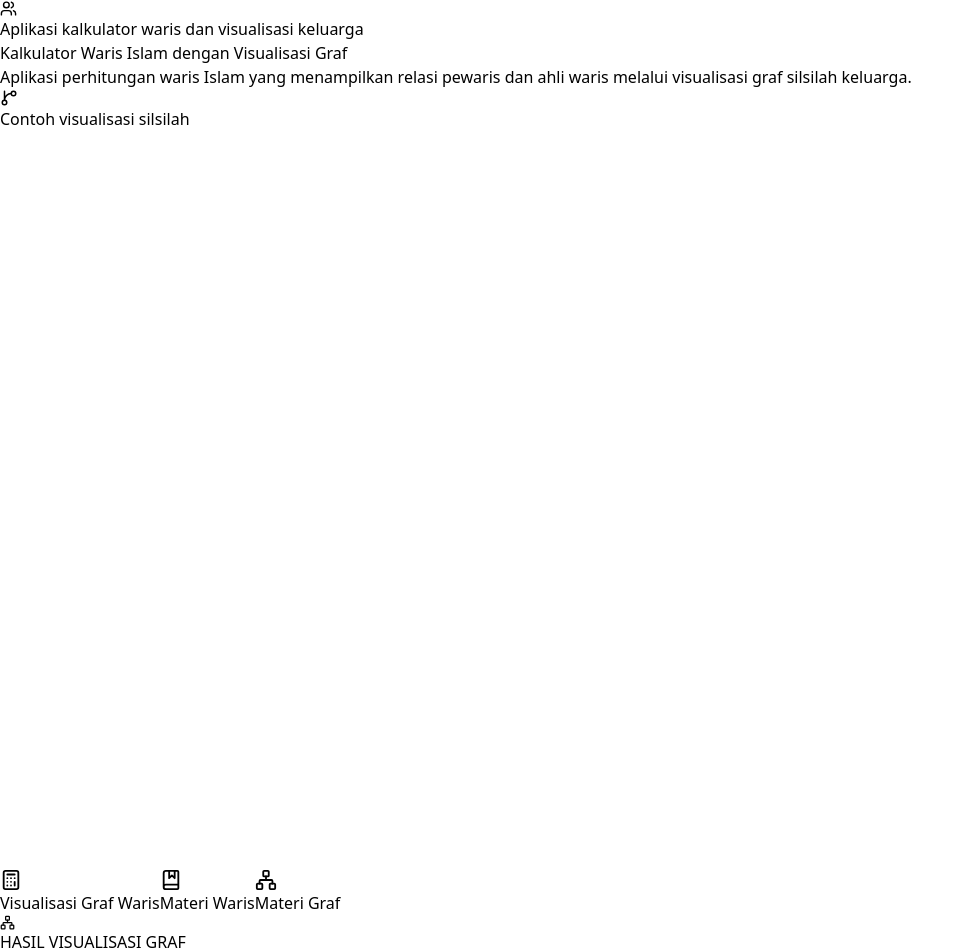
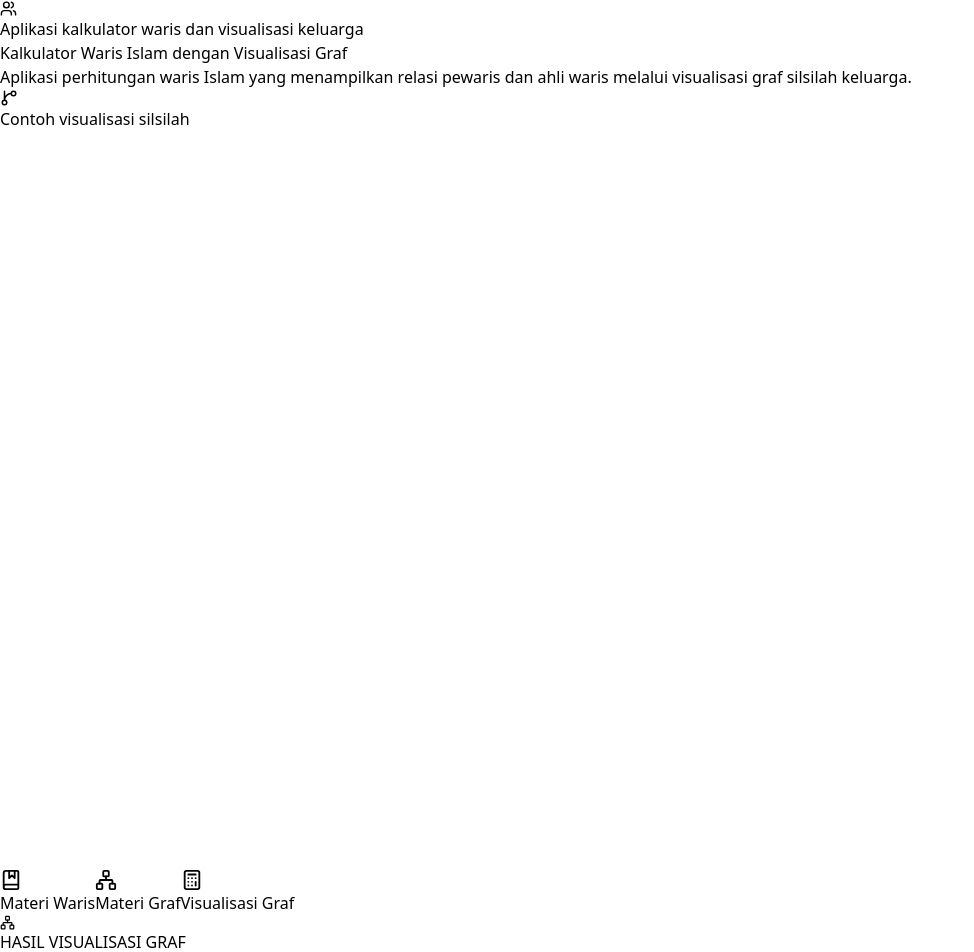
Before and after one commit to AlwaysKatresnan/graf-waris, a React (Vite) app: page / in a window 1280 px wide. Shown: the top 952 px of the page, without its empty margins (0-974 px from the left). Built offline with nearby package versions, Linux system fonts and the light colour scheme.

Commit message:
Mengubah urutan tombol menu

```diff
--- a/src/components/WarisLengkap.jsx
+++ b/src/components/WarisLengkap.jsx
@@ -85,9 +85,9 @@ const WarisAppLengkap = () => {
             </div>
 
             <div className="flex flex-wrap gap-4">
-              <NavButton active={halamanAktif === 'kalkulator'} onClick={() => setHalamanAktif('kalkulator')} icon={Calculator} label="Visualisasi Graf Waris" />
               <NavButton active={halamanAktif === 'materi'} onClick={() => setHalamanAktif('materi')} icon={BookMarked} label="Materi Waris" />
               <NavButton active={halamanAktif === 'materiGraf'} onClick={() => setHalamanAktif('materiGraf')} icon={Network} label="Materi Graf" />
+              <NavButton active={halamanAktif === 'kalkulator'} onClick={() => setHalamanAktif('kalkulator')} icon={Calculator} label="Visualisasi Graf" />
             </div>
           </div>
 
```
